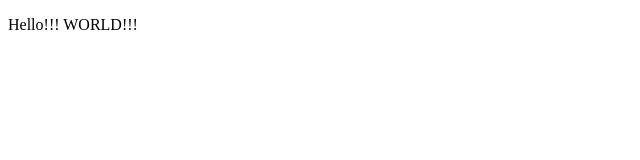
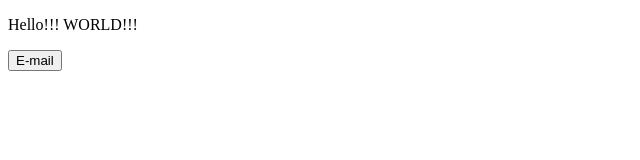
Before and after one commit to NadiaDziganchuk/gt-test, a plain HTML site: page index.html in a window 1280 px wide. Shown: the whole page, without its empty margins (0-640 px from the left). Drawn offline with Linux system fonts and the light colour scheme.

Commit message:
added button

```diff
--- a/index.html
+++ b/index.html
@@ -11,6 +11,8 @@
 
     <p>Hello!!! WORLD!!!</p>
 
+<button>E-mail</button>
+
 </body>
 
 </html>
```
